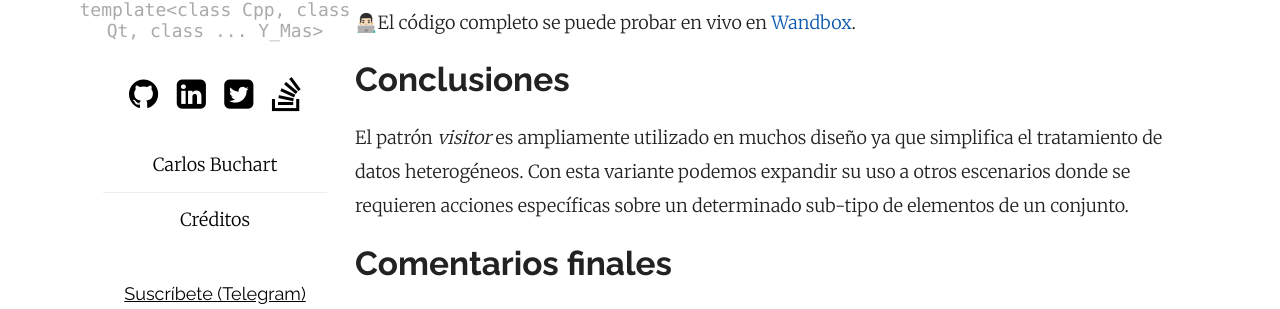
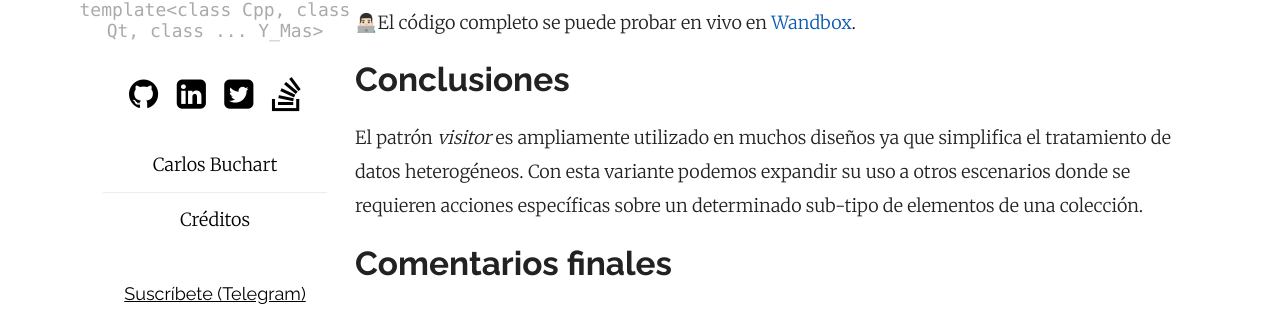
Before and after one commit to BlogHeaderFiles/BlogHeaderFiles.github.io, a Jekyll site: the page built from _posts/2021-03-07-visitando-colecciones-de-una-misma-clase-baseame-base-class.md, in a window 1280 px wide and 900 px high, scrolled down 4978 px. Shown: the part 293-602 px from the top of the window. Built offline with Jekyll 4.4.1, drawn with Linux system fonts in a browser that asks for light colours.

Commit message:
✏Fix typos

```diff
--- a/_posts/2021-03-07-visitando-colecciones-de-una-misma-clase-baseame-base-class.md
+++ b/_posts/2021-03-07-visitando-colecciones-de-una-misma-clase-baseame-base-class.md
@@ -167,9 +167,10 @@ int main() {
 
 ## Conclusiones
 
-El patrón _visitor_ es ampliamente utilizado en muchos diseño ya que simplifica el tratamiento de datos heterogéneos. Con esta variante podemos expandir su uso a otros escenarios donde se requieren acciones específicas sobre un determinado sub-tipo de elementos de un conjunto.
+El patrón _visitor_ es ampliamente utilizado en muchos diseños ya que simplifica el tratamiento de datos heterogéneos. Con esta variante podemos expandir su uso a otros escenarios donde se requieren acciones específicas sobre un determinado sub-tipo de elementos de una colección.
 
 ## Comentarios finales
+
 Una de las limitaciones de este _visitor_ es que no puede aplicar un método de la clase base a un único tipo heredado, ya que las reglas de deducción utilizadas llevarán a la clase base. En este caso basta con utilizar un _lambda_.
 
 Por otro lado, habréis visto que uso `dynamic_cast` para determinar si un objeto del contenedor es del tipo que soporta el _visitor_. Bien se podría cambiar por algún método estático de cada clase que devuelva un identificador de tipo y compararlo con el que devuelve la clase del _visitor_, o cualquier otra estrategia de identificación de tipos en tiempo de ejecución.
```
Also changed, not shown: other parts of _posts/2021-03-07-visitando-colecciones-de-una-misma-clase-baseame-base-class.md (+1 -1 lines).
